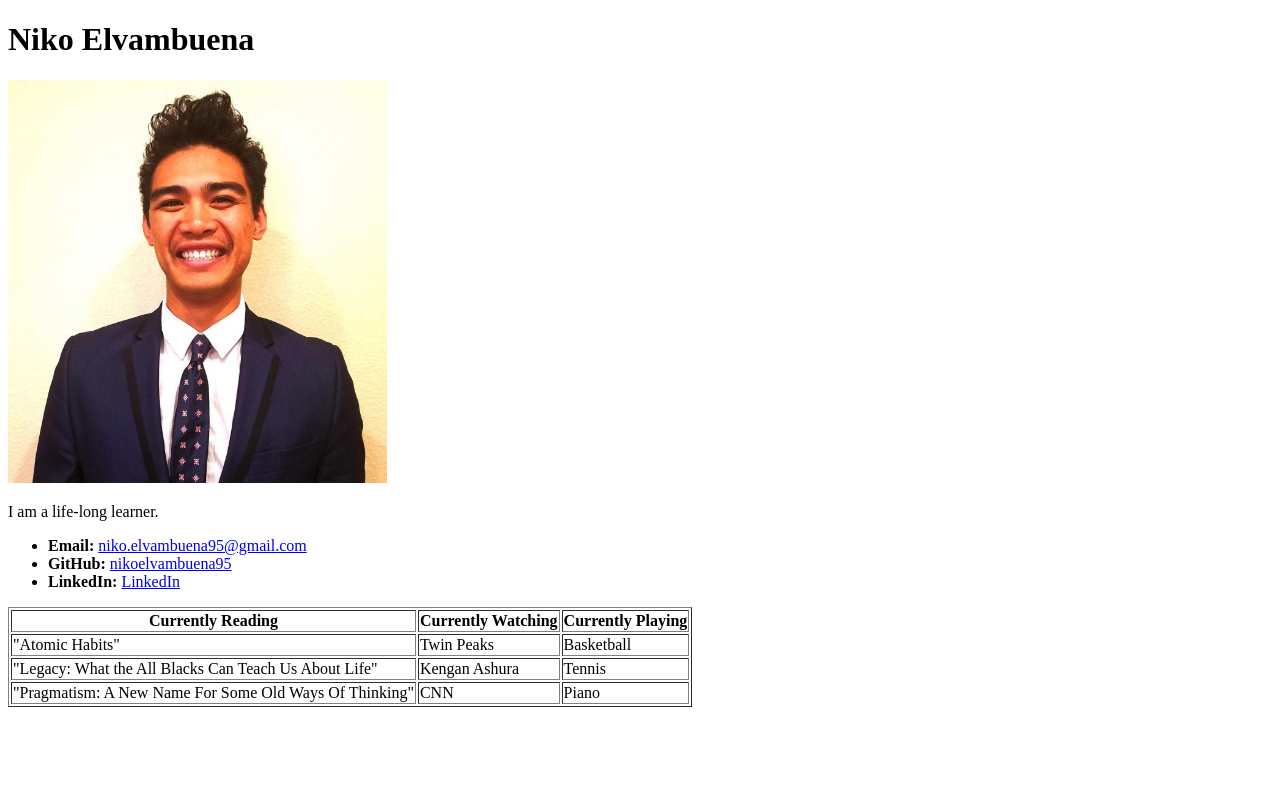
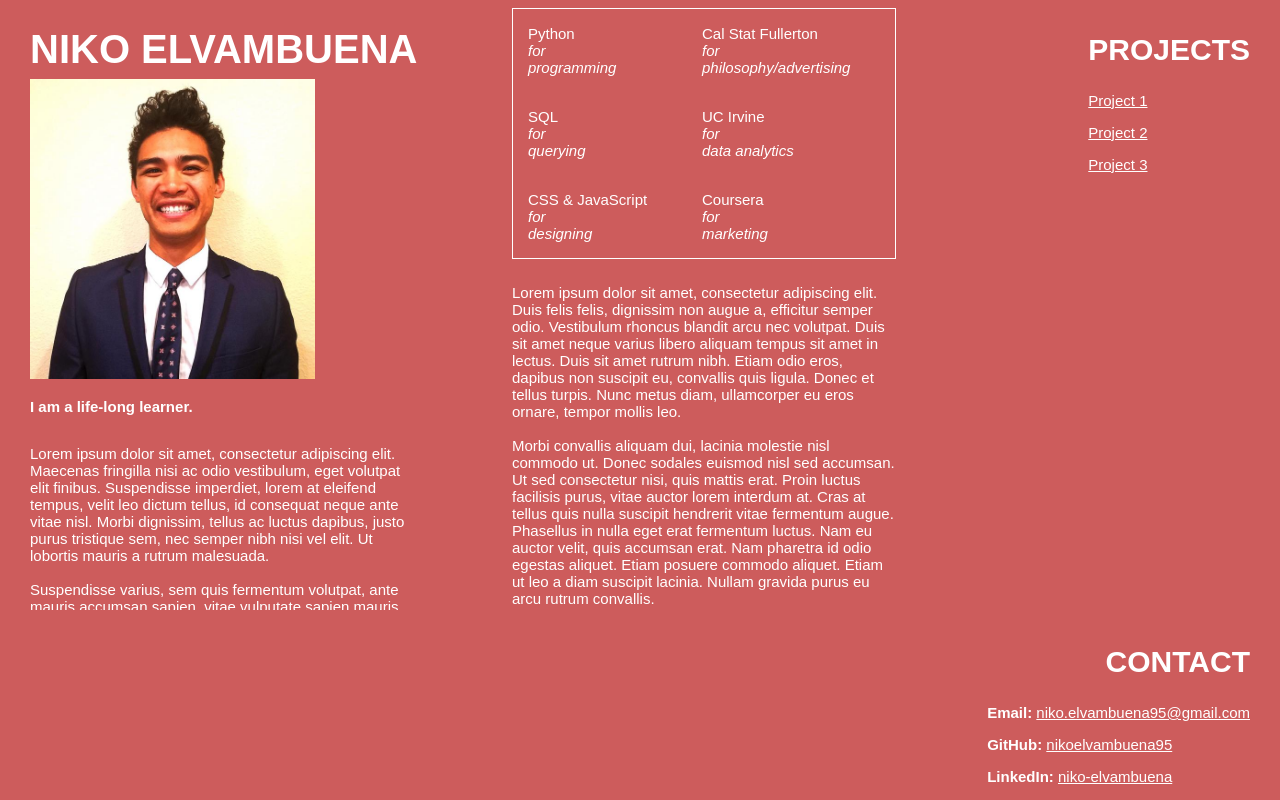
Before and after one commit to nikoelvambuena95/Brand-Site, a plain HTML site: page index.html in a window 1280 px wide. Drawn offline with Linux system fonts and the light colour scheme.

Commit message:
draft design

```diff
--- a/index.html
+++ b/index.html
@@ -3,38 +3,211 @@
 <head>
   <meta charset="UTF-8">
   <title>Niko Elvambuena</title>
+  <style>
+
+  body {
+      background-color: indianred;
+  }
+
+  h1 {
+      font-family: Arial, Helvetica, sans-serif;
+      color:white;
+      font-size: 40px;
+  }
+
+  h2 {
+      font-family: Arial, Helvetica, sans-serif;
+      color:white;
+      font-size: 30px;
+  }
+
+  h2.contact {
+      text-align:right;
+  }
+
+  p {
+      font-family: Arial, Helvetica, sans-serif;
+      font-size: 15px;
+      color: white;
+  }
+
+  a:link {
+      color: white;
+  }
+
+  a:visited {
+      color: white;
+  }
+
+  a:hover {
+      color: navy;
+  }
+
+  a:active {
+      color: white;
+  }
+
+  div.header {
+      position: fixed;
+      left: 0;
+      top: 0;
+      text-align: left;
+      margin-left: 30px;
+  }
+
+  div.contact {
+    position: fixed;
+    right: 0;
+    bottom: 0;
+    margin-right: 30px;
+  }
+
+  div.footer {
+    position: fixed;
+    right: 0;
+  }
+
+  div.project_headline {
+    margin-right: 30px;
+  }
+
+  div.body {
+    position: fixed;
+    right: 30%;
+    width: 30%;
+  }
+
+  div.headline {
+      margin-bottom: -20px;
+  }
+
+  div.header_copy {
+      overflow: auto;
+      width: 30%;
+      height: 180px;
+  }
+
+  div.body_copy {
+      margin-top: 10px;
+      overflow: auto;
+      height: 345px;
+  }
+
+  table {
+      border: 1px solid white;
+      border-collapse: collapse;
+      width: 100%;
+  }
+
+  th {
+      text-align: left;
+      padding-left: 10px;
+      font-size: 20px;
+  }
+
+  td {
+      padding-left: 15px;
+      padding-right: 15px;
+  }
+  </style>
 </head>
 <body>
-<h1>Niko Elvambuena</h1>
-<img src="headshot.jpg" height=30%, width=30%, alt="Niko Elvambuena">
-<p>I am a life-long learner.</p>
-<p></p>
-<ul>
-  <li><strong>Email: </strong><a href="niko.elvambuena95@gmail.com">niko.elvambuena95@gmail.com</a></li>
-  <li><strong>GitHub: </strong><a href="https://github.com/nikoelvambuena95">nikoelvambuena95</a></li>
-  <li><strong>LinkedIn: </strong><a href="https://www.linkedin.com/in/niko-elvambuena//">LinkedIn</a></li>
-</ul>
-<table border="1">
+  <div class = "header">
+    <div class = "headline"><h1>NIKO ELVAMBUENA</h1></div>
+    <img src="headshot.jpg" height=300px, width=285px, alt="Niko Elvambuena">
+    <p><strong>I am a life-long learner.</strong></p>
+      <div class = "header_copy">
+        <p>Lorem ipsum dolor sit amet, consectetur adipiscing elit. Maecenas fringilla nisi ac odio vestibulum, eget volutpat elit finibus.
+          Suspendisse imperdiet, lorem at eleifend tempus, velit leo dictum tellus, id consequat neque ante vitae nisl.
+          Morbi dignissim, tellus ac luctus dapibus, justo purus tristique sem, nec semper nibh nisi vel elit.
+          Ut lobortis mauris a rutrum malesuada.
+          <br>
+          <br>
+          Suspendisse varius, sem quis fermentum volutpat, ante mauris accumsan sapien, vitae vulputate sapien mauris at nunc.
+          Etiam ac lacinia odio. Ut porttitor, leo vitae sodales dignissim, ipsum ligula auctor mi, non ultricies ex libero ac neque.
+          Vestibulum laoreet metus vel accumsan dictum. Curabitur dapibus sem pulvinar risus ultrices fermentum.
+          Etiam ultricies sit amet mauris facilisis gravida. Pellentesque ut dolor nec ex rhoncus pretium.</p>
+      </div>
+  </div>
+
+<div class = "body">
+  <table>
   <tr>
-    <th>Currently Reading</th>
-    <th>Currently Watching</th>
-    <th>Currently Playing</th>
+    <td><p>Python
+      <br>
+      <i>for
+        <br>programming</i>
+      </p></td>
+    <td><p>Cal Stat Fullerton
+      <br>
+      <i>for
+        <br>philosophy/advertising</i>
+    </p></td>
   </tr>
   <tr>
-    <td>"Atomic Habits"</td>
-    <td>Twin Peaks</td>
-    <td>Basketball</td>
+    <td><p>SQL
+      <br>
+      <i>for
+        <br>querying</i>
+      </p></td>
+    <td><p>UC Irvine
+      <br>
+      <i>for
+        <br>data analytics</i>
+    </p></td>
   </tr>
   <tr>
-    <td>"Legacy: What the All Blacks Can Teach Us About Life"</td>
-    <td>Kengan Ashura</td>
-    <td>Tennis</td>
+    <td><p>CSS & JavaScript
+      <br>
+      <i>for
+        <br>designing</i>
+    </p></td>
+    <td><p>Coursera
+      <br>
+      <i>for
+      <br>marketing
+      </i>
+    </p></td>
   </tr>
-  <tr>
-    <td>"Pragmatism: A New Name For Some Old Ways Of Thinking"</td>
-    <td>CNN</td>
-    <td>Piano</td>
-  </tr>
-</table>
+  </table>
+  <div class = "body_copy">
+    <p>
+      Lorem ipsum dolor sit amet, consectetur adipiscing elit. Duis felis felis, dignissim non augue a, efficitur semper odio.
+      Vestibulum rhoncus blandit arcu nec volutpat. Duis sit amet neque varius libero aliquam tempus sit amet in lectus.
+      Duis sit amet rutrum nibh. Etiam odio eros, dapibus non suscipit eu, convallis quis ligula. Donec et tellus turpis.
+      Nunc metus diam, ullamcorper eu eros ornare, tempor mollis leo.
+      <br>
+      <br>
+      Morbi convallis aliquam dui, lacinia molestie nisl commodo ut. Donec sodales euismod nisl sed accumsan.
+      Ut sed consectetur nisi, quis mattis erat. Proin luctus facilisis purus, vitae auctor lorem interdum at.
+      Cras at tellus quis nulla suscipit hendrerit vitae fermentum augue. Phasellus in nulla eget erat fermentum luctus.
+      Nam eu auctor velit, quis accumsan erat. Nam pharetra id odio egestas aliquet. Etiam posuere commodo aliquet.
+      Etiam ut leo a diam suscipit lacinia. Nullam gravida purus eu arcu rutrum convallis.
+      <br>
+      <br>
+      Ut sed felis rutrum, laoreet lectus et, lacinia nibh. Vestibulum dignissim felis feugiat, euismod sem at, rhoncus felis.
+      Nullam ac nisl nibh. Donec nec porta est, eget eleifend purus. In felis tortor, laoreet ut mollis consectetur, sodales ac elit.
+      Pellentesque aliquam purus hendrerit vulputate tincidunt. Etiam non enim vel purus vestibulum ornare.
+      Donec et nibh non ipsum efficitur ultricies. Donec sed risus mauris. Maecenas facilisis porttitor ultrices. Aliquam erat volutpat.
+      Etiam vel dolor orci.
+    </p>
+  </div>
+</div>
+
+<div class = "footer">
+  <div class = "project_headline"><h2>PROJECTS</h2></div>
+  <div class = "projects">
+      <p><a href="">Project 1</a></p>
+      <p><a href="">Project 2</a></p>
+      <p><a href="">Project 3</a></p>
+  </div>
+  <div class = "contact">
+    <h2 class="contact">CONTACT</h2>
+    <p><strong>Email: </strong><a href="niko.elvambuena95@gmail.com">niko.elvambuena95@gmail.com</a></p>
+    <p><strong>GitHub: </strong><a href="https://github.com/nikoelvambuena95">nikoelvambuena95</a></p>
+    <p><strong>LinkedIn: </strong><a href="https://www.linkedin.com/in/niko-elvambuena//">niko-elvambuena</a></p>
+  </div>
+</div>
+
 </body>
 </html>
```
